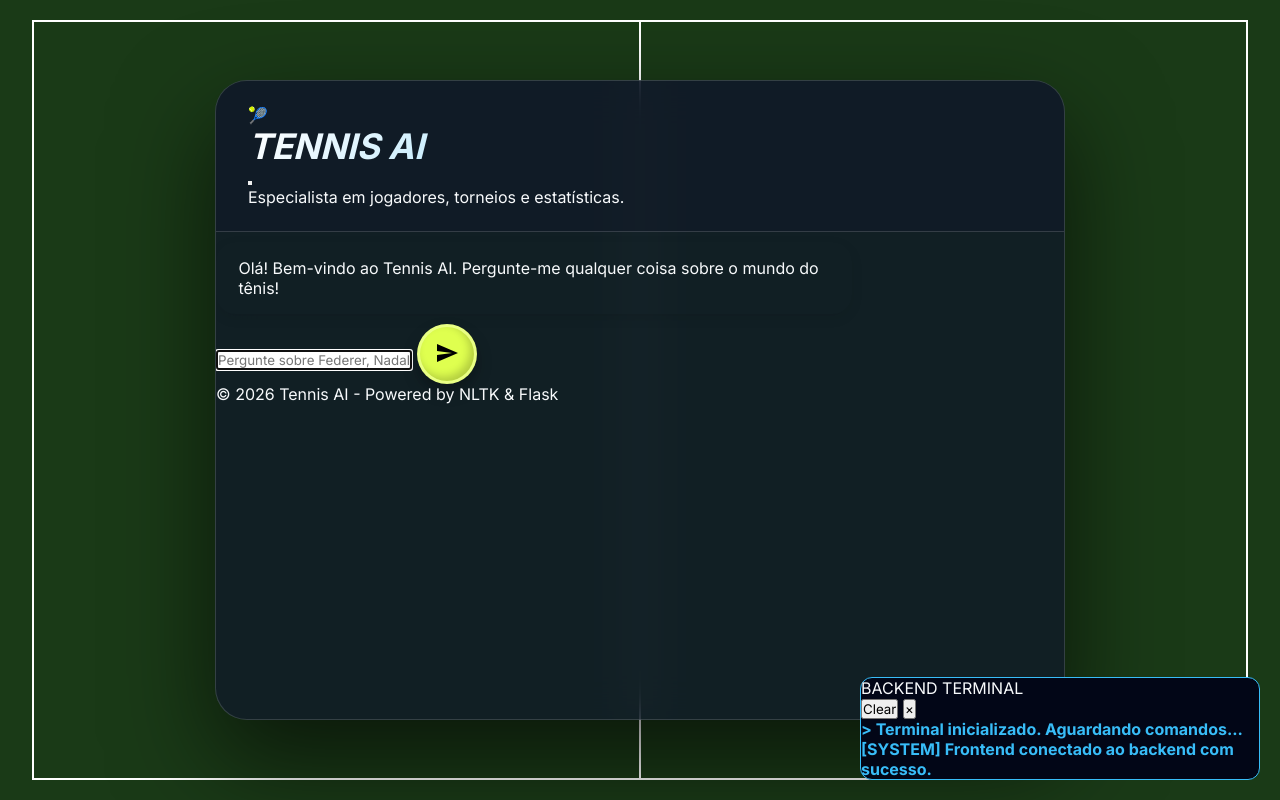
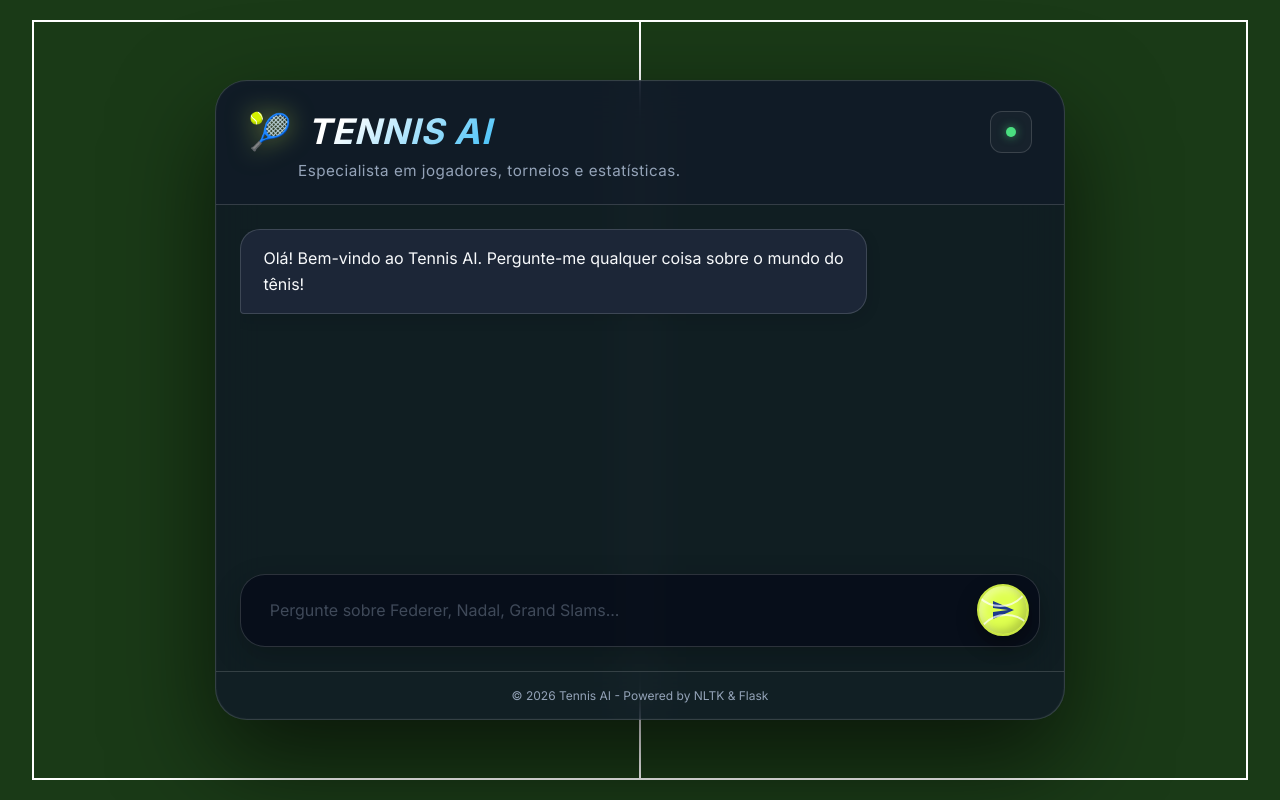
Before and after one commit to pedropaivaf/ChatBotTenista, a Flask app: page / in a window 1280 px wide. Run offline with Flask 3, Linux system fonts and the light colour scheme.

Commit message:
UI Repair: Restored full Premium layout after footer glitch

```diff
--- a/static/css/style.css
+++ b/static/css/style.css
@@ -1,52 +1,52 @@
-:root { /* Definição de variáveis globais (Design Tokens) para facilitar ajustes de cores em todo o projeto */
-    --court-green: #2d5a27;       /* Verde vibrante para as áreas internas da quadra */
-    --court-green-dark: #1a3a17;  /* Verde floresta para o fundo e bordas da página */
-    --court-line: #ffffff;        /* Branco puro usado nas linhas de marcação da quadra */
-    --ball-yellow: #dfff4f;       /* Amarelo 'óptico' oficial das bolas de tênis de torneio */
+:root { /* Definição de variáveis globais de cores para fácil manutenção */
+    --court-green: #2d5a27; /* Verde grama da quadra */
+    --court-green-dark: #1a3a17; /* Verde profundo profissional */
+    --court-line: #ffffff; /* Branco das linhas da quadra */
+    --ball-yellow: #dfff4f; /* Amarelo-limão clássico da bolinha de tênis */
 
-    --bg-color: #0f172a;          /* Fundo escuro profundo para o chat (Slate 900) */
-    --container-bg: rgba(15, 23, 42, 0.75); /* Fundo com transparência para efeito Glassmorphism */
-    --accent-color: #38bdf8;      /* Azul celeste para links, botões e detalhes técnicos */
-    --text-primary: #f8fafc;      /* Branco gelo para máxima legibilidade do texto principal */
-    --text-secondary: #94a3b8;    /* Cinza azulado para legendas e textos menos importantes */
-    --glass-border: rgba(255, 255, 255, 0.15); /* Borda translúcida para reforçar o efeito de vidro */
+    --bg-color: #0f172a; /* Cor de fundo principal (quase preto) para o chat */
+    --container-bg: rgba(15, 23, 42, 0.75); /* Azul marinho glassmorphism */
+    --accent-color: #38bdf8; /* Azul claro para destaques e botões */
+    --text-primary: #f8fafc; /* Cor branca para o texto principal */
+    --text-secondary: #94a3b8; /* Cor cinza para textos secundários */
+    --glass-border: rgba(255, 255, 255, 0.15); /* Borda branca suave */
 
-    --bot-bubble: rgba(30, 41, 59, 0.9); /* Azul marinho suave para os balões de fala do robô */
-    --user-bubble: #0284c7;        /* Azul vibrante para destacar as falas do usuário */
+    --bot-bubble: rgba(30, 41, 59, 0.9); /* Bolha do bot azul escuro */
+    --user-bubble: #0284c7; /* Bolha do usuário azul vibrante */
 }
 
-/* Reset Global: Remove comportamentos padrões dos navegadores que variam entre si */
-* {
+* { /* Reset básico para remover margens e preenchimentos padrões do navegador */
     margin: 0;
     padding: 0;
-    box-sizing: border-box; /* Garante que 'padding' não aumente o tamanho final do elemento */
-    font-family: 'Inter', sans-serif; /* Fonte moderna e limpa, ideal para leitura em telas */
+    box-sizing: border-box;
+    font-family: 'Inter', sans-serif; /* Define a fonte padrão para todo o projeto */
 }
 
-/* Estilização do Corpo do Site (A Quadra de Tênis) */
 body {
+    /* Fundo de Quadra de Tênis Premium */
     background-color: var(--court-green-dark);
     /* Desenha as linhas da quadra usando gradientes lineares (CSS puro, sem imagens!) */
     background-image:
-        linear-gradient(var(--court-line) 2px, transparent 2px), /* Linha horizontal */
-        linear-gradient(90deg, var(--court-line) 2px, transparent 2px), /* Linha vertical esquerda */
-        linear-gradient(90deg, transparent calc(100% - 2px), var(--court-line) calc(100% - 2px)), /* Direita */
-        linear-gradient(transparent calc(100% - 2px), var(--court-line) calc(100% - 2px)), /* Fundo */
-        linear-gradient(90deg, transparent calc(50% - 1px), var(--court-line) calc(50% - 1px), var(--court-line) calc(50% + 1px), transparent calc(50% + 1px)); /* Rede central */
-    background-size: 95% 95%; /* Define a área do desenho da quadra */
+        linear-gradient(var(--court-line) 2px, transparent 2px),
+        linear-gradient(90deg, var(--court-line) 2px, transparent 2px),
+        linear-gradient(90deg, transparent calc(100% - 2px), var(--court-line) calc(100% - 2px)),
+        linear-gradient(transparent calc(100% - 2px), var(--court-line) calc(100% - 2px)),
+        linear-gradient(90deg, transparent calc(50% - 1px), var(--court-line) calc(50% - 1px), var(--court-line) calc(50% + 1px), transparent calc(50% + 1px));
+    background-size: 95% 95%;
     background-position: center;
     background-repeat: no-repeat;
 
     color: var(--text-primary);
-    min-height: 100vh; /* Ocupa no mínimo a altura total da tela */
+    min-height: 100vh;
     display: flex;
-    justify-content: center; /* Centraliza o chat horizontalmente */
-    align-items: center;     /* Centraliza o chat verticalmente */
+    justify-content: center;
+    align-items: center;
     padding: 2rem 1rem;
-    overflow-x: hidden; /* Evita barras de rolagem horizontais indesejadas */
+    overflow-x: hidden;
+    overflow-y: auto;
 }
 
-/* Container Principal do Chat (Efeito Glassmorphism) */
+/* Container Principal do Chat (Glassmorphism) */
 .container {
     width: 95%;
     max-width: 850px;
@@ -54,13 +54,20 @@ body {
     display: flex;
     flex-direction: column;
     background: var(--container-bg);
-    backdrop-filter: blur(20px); /* O "segredo" do efeito vidro: embasa o que está atrás */
+    backdrop-filter: blur(20px); /* O "segredo" do efeito vidro: embaça o que está atrás */
+    -webkit-backdrop-filter: blur(20px);
     border: 1px solid var(--glass-border);
-    border-radius: 32px; /* Cantos bem arredondados para um ar moderno/premium */
-    box-shadow: 0 40px 100px rgba(0, 0, 0, 0.6); /* Sombra pesada para dar profundidade */
-    animation: fadeIn 1s ease-out; /* Animação suave ao abrir o site */
+    border-radius: 32px; /* Cantos arredondados premium */
+    box-shadow: 0 40px 100px rgba(0, 0, 0, 0.6), inset 0 0 2px rgba(255, 255, 255, 0.1);
+    animation: fadeIn 1s cubic-bezier(0.23, 1, 0.32, 1); /* Animação suave ao abrir */
     overflow: hidden;
     position: relative;
+}
+
+/* Animação de entrada do container */
+@keyframes fadeIn {
+    from { opacity: 0; transform: scale(0.98) translateY(20px); }
+    to { opacity: 1; transform: scale(1) translateY(0); }
 }
 
 /* Cabeçalho do App */
@@ -70,72 +77,325 @@ header {
     border-bottom: 1px solid var(--glass-border);
 }
 
-.logo-area h1 {
+.logo-area {
+    display: flex;
+    justify-content: space-between;
+    align-items: center;
+    margin-bottom: 0.5rem;
+}
+
+.logo {
+    display: flex;
+    align-items: center;
+    gap: 15px;
+    padding: 5px 0; /* Evita corte vertical */
+}
+
+.logo .icon {
+    font-size: 2.2rem;
+    filter: drop-shadow(0 0 12px rgba(223, 255, 79, 0.5)); /* Brilho na bolinha */
+    flex-shrink: 0;
+}
+
+.logo h1 {
     font-size: 2.2rem;
     font-weight: 900;
-    text-transform: uppercase;
-    font-style: italic; /* Inclinação esportiva */
-    background: linear-gradient(135deg, #fff, var(--accent-color)); /* Degradê no texto */
+    letter-spacing: 1px;
+    background: linear-gradient(135deg, #fff 20%, var(--accent-color) 100%);
     -webkit-background-clip: text;
     background-clip: text;
     -webkit-text-fill-color: transparent;
+    text-transform: uppercase;
+    font-style: italic; /* Inclinação esportiva */
+    line-height: 1.2;
+    padding-right: 10px; /* Garante que o itálico não corte no final */
+    white-space: nowrap;
 }
 
-/* Balões de Mensagem */
+header p {
+    color: var(--text-secondary);
+    font-size: 0.95rem;
+    letter-spacing: 0.5px;
+    text-align: left;
+    margin-top: -5px;
+    padding-left: 50px; /* Alinha com o texto do logo */
+}
+
+/* Área de Mensagens */
+.chat-container {
+    flex: 1;
+    display: flex;
+    flex-direction: column;
+    padding: 1.5rem;
+    overflow: hidden;
+    background: rgba(0, 0, 0, 0.05);
+}
+
+.chat-messages {
+    flex: 1;
+    overflow-y: auto;
+    padding-right: 1rem;
+    display: flex;
+    flex-direction: column;
+    gap: 1.25rem;
+}
+
+/* Scrollbar Customizada */
+.chat-messages::-webkit-scrollbar {
+    width: 6px;
+}
+.chat-messages::-webkit-scrollbar-thumb {
+    background: var(--glass-border);
+    border-radius: 10px;
+}
+
+.message {
+    display: flex;
+    width: 100%;
+}
+
+.message.bot { justify-content: flex-start; }
+.message.user { justify-content: flex-end; }
+
 .bubble {
+    max-width: 80%;
     padding: 1rem 1.4rem;
     border-radius: 20px;
-    margin: 10px 0;
-    max-width: 75%;
-    box-shadow: 0 4px 12px rgba(0,0,0,0.1);
+    font-size: 1rem;
+    line-height: 1.6;
+    position: relative;
+    box-shadow: 0 4px 15px rgba(0, 0, 0, 0.1);
+    animation: messageIn 0.4s cubic-bezier(0.175, 0.885, 0.32, 1.275);
 }
 
-/* Destaque "Tennis AI Premium" (span class .msg-highlight) */
+/* Animação pop-in das mensagens */
+@keyframes messageIn {
+    from { opacity: 0; transform: scale(0.9) translateY(10px); }
+    to { opacity: 1; transform: scale(1) translateY(0); }
+}
+
+.bot .bubble {
+    background: var(--bot-bubble);
+    border: 1px solid var(--glass-border);
+    border-bottom-left-radius: 4px;
+}
+
+.user .bubble {
+    background: var(--user-bubble);
+    color: white;
+    border-bottom-right-radius: 4px;
+    background: linear-gradient(135deg, var(--user-bubble), #0369a1);
+}
+
+/* --- Destaques de Mensagem (Identificação) --- */
 .msg-highlight {
     font-weight: 800;
-    color: var(--ball-yellow); /* Cor da bolinha de tênis para nomes de jogadores e rankings */
-    text-shadow: 0 0 10px rgba(223, 255, 79, 0.4); /* Brilho de neon suave */
+    color: var(--ball-yellow); /* Amarelo bolinha para destacar no azul */
+    text-shadow: 0 0 8px rgba(223, 255, 79, 0.3);
 }
 
-/* Estilo do Botão Enviar (A Bolinha de Tênis) */
+.user .bubble .msg-highlight {
+    color: #fff;
+    text-shadow: 0 0 10px rgba(255, 255, 255, 0.4);
+    text-decoration: underline;
+    text-decoration-color: var(--accent-color);
+}
+
+/* Área de Entrada de Texto */
+.chat-input-area {
+    display: flex;
+    gap: 1rem;
+    background: rgba(2, 6, 23, 0.6);
+    padding: 0.6rem;
+    border-radius: 25px;
+    border: 1px solid var(--glass-border);
+    margin-top: 1rem;
+    box-shadow: 0 10px 30px rgba(0, 0, 0, 0.2);
+    align-items: center;
+}
+
+input[type="text"] {
+    flex: 1;
+    background: transparent;
+    border: none;
+    outline: none;
+    color: var(--text-primary);
+    padding: 0.8rem 1.2rem;
+    font-size: 1rem;
+}
+
+input[type="text"]::placeholder {
+    color: rgba(148, 163, 184, 0.4);
+}
+
+/* --- Botão Enviar Bolinha de Tênis --- */
 #send-btn {
     background: var(--ball-yellow);
-    width: 60px;
-    height: 60px;
-    border-radius: 50%; /* Torna um círculo perfeito */
-    border: 3px solid rgba(255,255,255,0.3);
-    box-shadow: inset -4px -4px 8px rgba(0,0,0,0.2), 0 8px 15px rgba(0,0,0,0.3);
+    border: 2px solid #c9e644;
+    border-radius: 50%;
+    width: 52px;
+    height: 52px;
+    display: flex;
+    align-items: center;
+    justify-content: center;
+    color: #1e3a8a;
     cursor: pointer;
-    transition: transform 0.3s cubic-bezier(0.175, 0.885, 0.32, 1.275);
+    transition: all 0.4s cubic-bezier(0.175, 0.885, 0.32, 1.275);
+    box-shadow:
+        inset -4px -4px 8px rgba(0,0,0,0.2),
+        inset 4px 4px 8px rgba(255,255,255,0.4),
+        0 8px 20px rgba(0,0,0,0.4);
+    position: relative;
+    overflow: hidden;
+    flex-shrink: 0;
 }
 
-#send-btn:hover {
-    transform: scale(1.1) rotate(10deg); /* Faz "pular" e rodar levemente ao passar o mouse */
+/* Costuras da bolinha de tênis via pseudo-elementos */
+#send-btn::before,
+#send-btn::after {
+    content: '';
+    position: absolute;
+    width: 120%;
+    height: 120%;
+    border: 2.5px solid rgba(255, 255, 255, 0.7);
+    border-radius: 50%;
 }
 
-/* O Painel Técnico (Console de Logs) */
+#send-btn::before { top: -85%; left: -20%; }
+#send-btn::after { bottom: -85%; right: -20%; }
+
+#send-btn:hover {
+    transform: scale(1.15) rotate(15deg);
+    box-shadow: 0 12px 25px rgba(223, 255, 79, 0.3);
+    filter: brightness(1.1);
+}
+
+#send-btn:active { transform: scale(0.9) rotate(-5deg); }
+
+/* Rodapé do Chat */
+footer {
+    padding: 1rem;
+    text-align: center; /* Centraliza o texto do copyright */
+    font-size: 0.75rem;
+    color: var(--text-secondary);
+    border-top: 1px solid var(--glass-border);
+}
+
+/* Botão de abrir o Terminal */
+.terminal-btn {
+    background: rgba(255, 255, 255, 0.03);
+    border: 1px solid var(--glass-border);
+    color: var(--text-secondary);
+    width: 42px;
+    height: 42px;
+    border-radius: 12px;
+    cursor: pointer;
+    display: flex;
+    align-items: center;
+    justify-content: center;
+    transition: all 0.4s ease;
+}
+
+.terminal-btn:hover {
+    background: rgba(56, 189, 248, 0.1);
+    border-color: var(--accent-color);
+    color: white;
+    transform: translateY(-2px);
+}
+
+.terminal-btn .dot {
+    width: 10px;
+    height: 10px;
+    background: #4ade80;
+    border-radius: 50%;
+    box-shadow: 0 0 10px rgba(74, 222, 128, 0.6);
+}
+
+/* --- Painel do Terminal Lateral --- */
 .console-panel {
     position: fixed;
-    bottom: 20px;
-    right: 20px;
-    width: 400px;
-    background: #020617; /* Fundo sólido para garantir leitura dos logs técnicos */
-    border: 1px solid var(--accent-color);
-    border-radius: 12px;
-    font-family: 'JetBrains Mono', monospace; /* Fonte estilo programador */
+    bottom: 30px;
+    right: 30px;
+    width: 450px;
+    background: #020617;
+    border: 2px solid #1e293b;
+    border-radius: 20px;
+    height: 0;
+    max-height: 450px;
     display: flex;
     flex-direction: column;
-    z-index: 9999;
+    transition: all 0.5s cubic-bezier(0.4, 0, 0.2, 1);
+    box-shadow: 0 30px 100px rgba(0, 0, 0, 0.8);
+    overflow: hidden;
+    z-index: 2000;
+    opacity: 0;
+    transform: translateY(30px);
 }
 
-/* Estilos de Cores para os Logs Técnicos */
-.log-entry.SUCCESS { color: #4ade80; } /* Verde para acertos de NLTK */
-.log-entry.WARNING { color: #fbbf24; } /* Amarelo para avisos de contexto */
-.log-entry.ERROR   { color: #f87171; } /* Vermelho para falhas de conexão */
-.log-entry.system  { color: var(--accent-color); font-weight: bold; } /* Azul para status interno */
+.console-panel.active {
+    height: 450px;
+    opacity: 1;
+    transform: translateY(0);
+}
 
-/* Ajustes para Celular */
+.console-header {
+    background: #0f172a;
+    padding: 14px 20px;
+    display: flex;
+    justify-content: space-between;
+    align-items: center;
+    border-bottom: 2px solid #1e293b;
+}
+
+.console-header span {
+    font-size: 0.8rem;
+    font-weight: 800;
+    color: #4ade80;
+    letter-spacing: 3px;
+    font-family: 'JetBrains Mono', monospace;
+}
+
+.console-body {
+    flex: 1;
+    overflow-y: auto;
+    padding: 16px;
+    font-family: 'JetBrains Mono', monospace;
+    font-size: 0.85rem;
+    background: #020617;
+    color: #cbd5e1;
+}
+
+.log-entry {
+    margin-bottom: 8px;
+    padding: 4px 8px;
+    border-radius: 6px;
+    background: rgba(255, 255, 255, 0.02);
+    border-left: 3px solid transparent;
+}
+
+/* Estilos específicos para tipos de logs técnicos */
+.log-entry.system { color: #38bdf8; font-weight: 700; border-left-color: #38bdf8; }
+.log-entry.WARNING { color: #fbbf24; border-left-color: #fbbf24; }
+.log-entry.ERROR { color: #f87171; border-left-color: #f87171; }
+.log-entry.SUCCESS { color: #4ade80; border-left-color: #4ade80; }
+
+/* Cores das porcentagens de match no terminal */
+.match-low { color: #f87171 !important; font-weight: bold; }
+.match-mid { color: #fbbf24 !important; font-weight: bold; }
+.match-high { color: #4ade80 !important; font-weight: bold; }
+
+.match-tag {
+    background: rgba(56, 189, 248, 0.2);
+    color: #38bdf8;
+    padding: 1px 6px;
+    border-radius: 4px;
+    font-weight: 800;
+    text-transform: uppercase;
+}
+
+/* Responsividade para telas menores */
 @media (max-width: 600px) {
     .container { width: 100%; height: 100vh; border-radius: 0; }
-    .bubble { max-width: 90%; }
+    .console-panel { width: 100%; bottom: 0; right: 0; border-radius: 20px 20px 0 0; }
+    header p { padding-left: 0; text-align: center; }
 }
```
Also changed, not shown: templates/index.html (line endings or trailing spaces).
